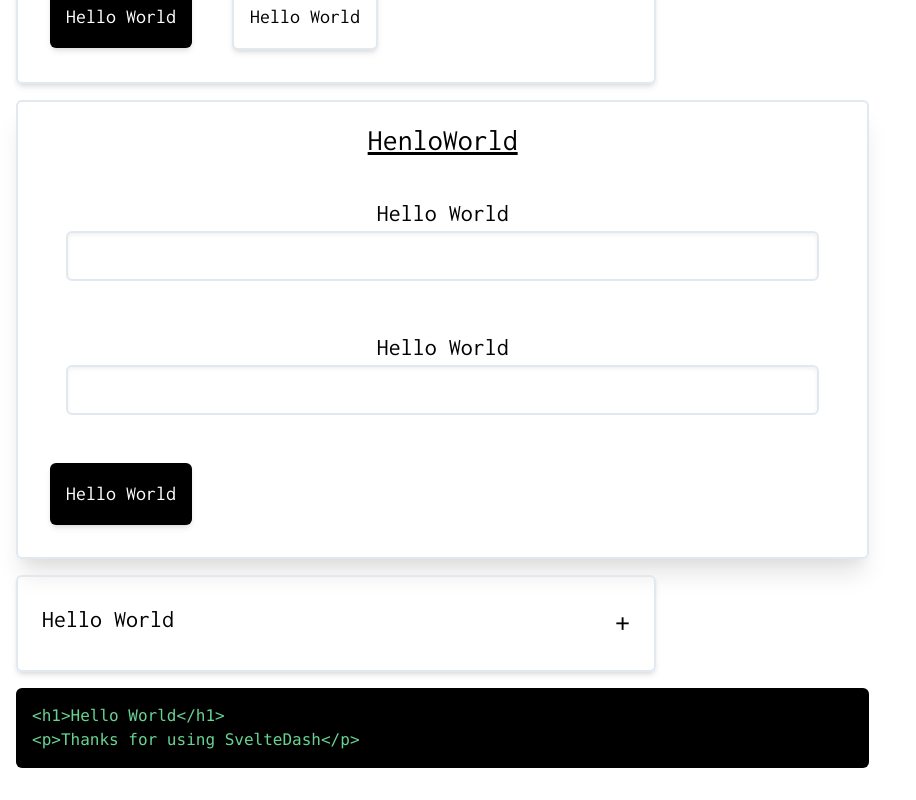
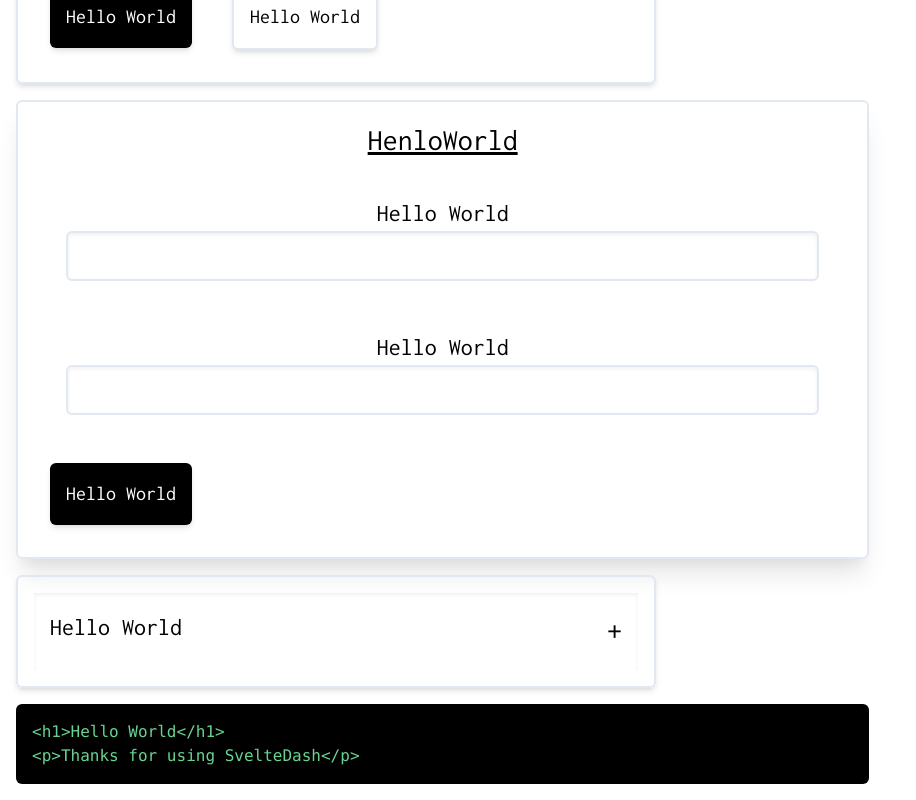
Before and after one commit to ExpressGradient/SvelteDash_Blite, a Svelte app: page / in a window 1280 px wide. Shown: the part 767-1567 px from the top of the page, without its empty margins (0-916 px from the left). Built offline with nearby package versions, Linux system fonts and the light colour scheme.

Commit message:
made Accordion title bar clickable

```diff
--- a/src/components/Accordion.svelte
+++ b/src/components/Accordion.svelte
@@ -11,9 +11,9 @@
 
 
 <Card>
-    <div class="flex flex-row justify-between">
-        <h1 class="flex-auto text-2xl p-2">{title}</h1>
-        <p class="text-3xl p-2 cursor-pointer" on:click={toggleExpanded}>
+    <div class="flex flex-row justify-between cursor-pointer shadow-inner p-4" on:click={toggleExpanded}>
+        <h1 class="flex-auto text-2xl">{title}</h1>
+        <p class="text-3xl">
             {#if expanded}
                 x
             {:else}
```
